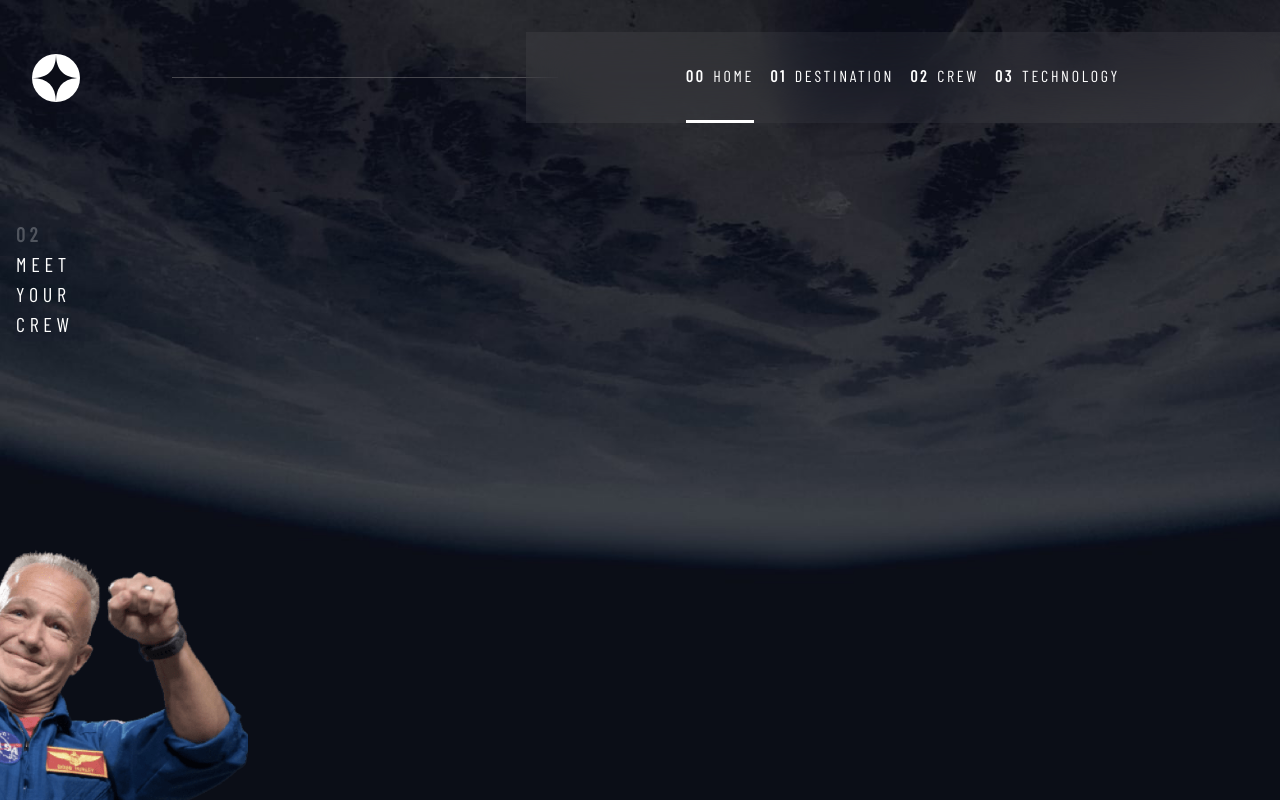
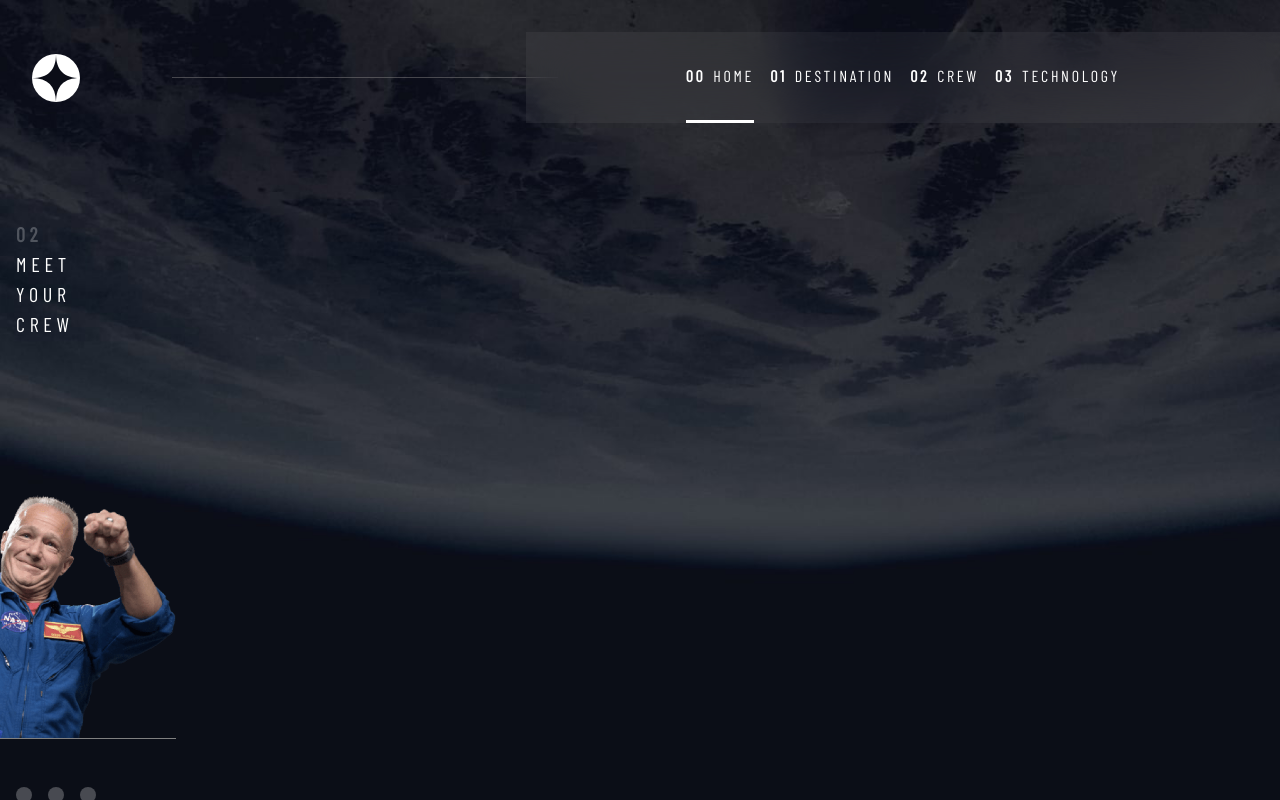
Before and after one commit to DavidofOrange/space-tourism-website, a React (Create React App) app: page /crew in a window 1280 px wide. Shown: the top 800 px of the page. Built offline with nearby package versions, Linux system fonts and the light colour scheme; a web font is replaced by a local one.

Commit message:
Changed crew image sizes to fit layout

```diff
--- a/src/index.css
+++ b/src/index.css
@@ -463,6 +463,7 @@ select {
 .crew-image {
     grid-area: image;
     border-bottom: 1px solid gray;
+    margin: 2rem 0;
 }
 
 .dot-indicators {
@@ -545,8 +546,8 @@ select {
 /* crew */
 .crew-image[data='0'] {
     background: url('./components/assets/crew/image-douglas-hurley.png') no-repeat center/cover;
-    width: 26rem;
-    height: 36rem;
+    width: 17rem;
+    height: 23rem;
 }
 .crew-image[data='1'] {
     background: url('./components/assets/crew/image-mark-shuttleworth.png') no-repeat center/cover;
```
